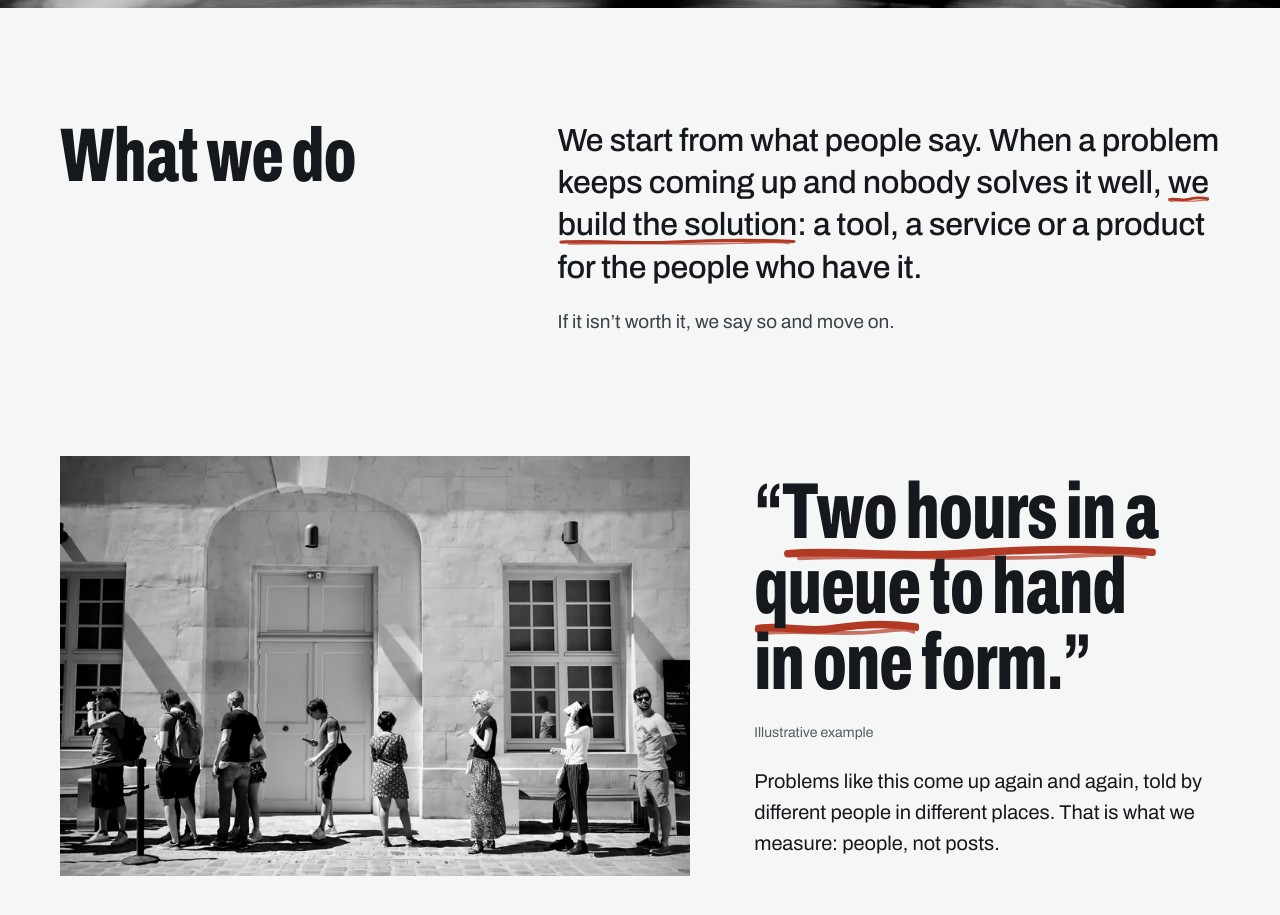
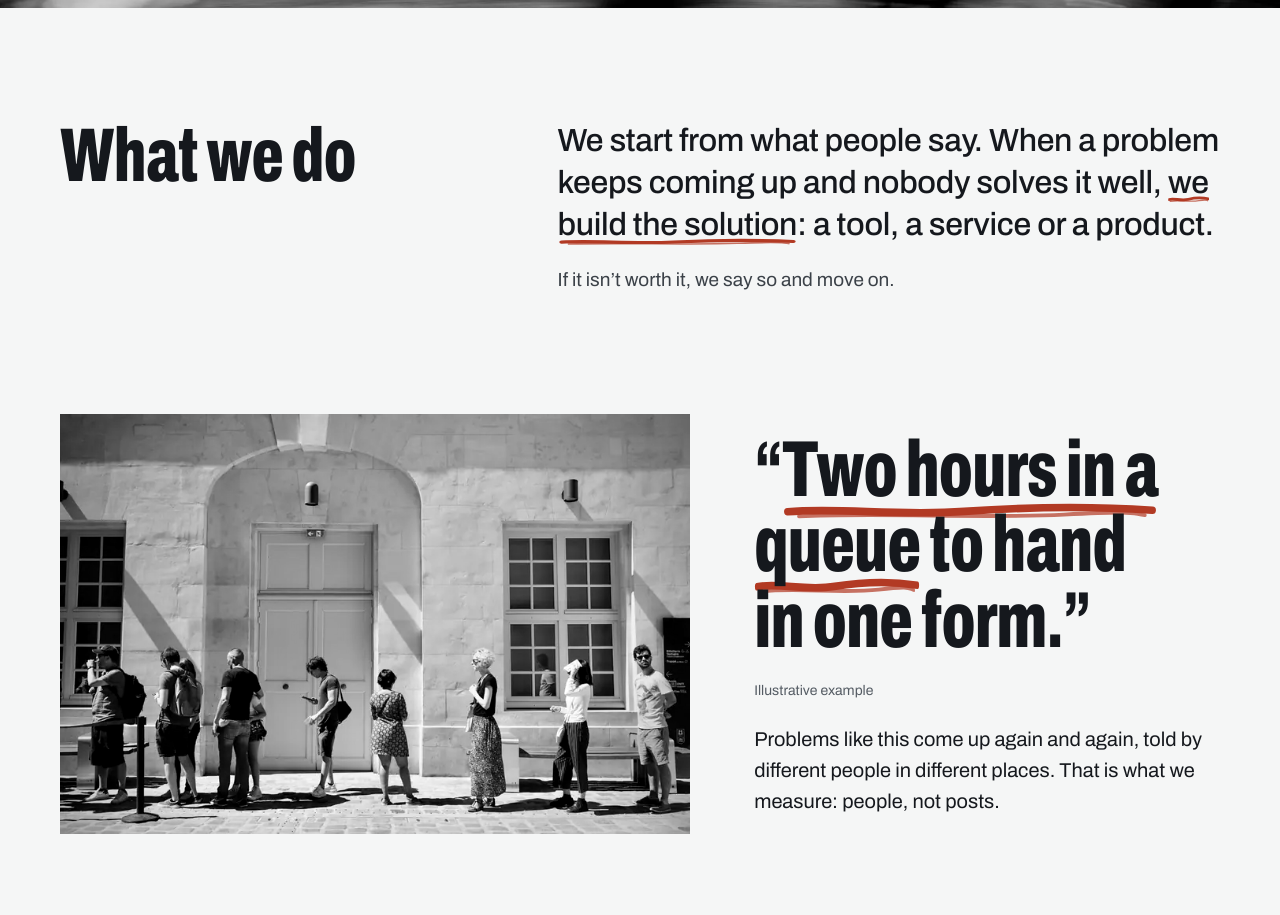
Before and after one commit to osfactory-hq/web, a plain HTML site: page index.html in a window 1280 px wide. Shown: the part 1220-2135 px from the top of the page. Drawn offline with Linux system fonts and the light colour scheme.

Commit message:
Portada: ajustes de textos y subrayado a mano
Co-Authored-By: Claude Opus 5.5 <noreply@anthropic.com>

```diff
--- a/index.html
+++ b/index.html
@@ -375,7 +375,7 @@ picture{display:contents}
     <div class="wrap what-grid">
       <h2 class="cond h2"><span data-l="es">Qué hacemos</span><span data-l="en">What we do</span></h2>
       <div class="what-body">
-        <p class="big"><span data-l="es">Partimos de lo que la gente cuenta. Cuando un problema se repite y nadie lo resuelve bien, <span class="hl">creamos la solución</span>: una herramienta, un servicio o un producto para quien lo sufre.</span><span data-l="en">We start from what people say. When a problem keeps coming up and nobody solves it well, <span class="hl">we build the solution</span>: a tool, a service or a product for the people who have it.</span></p>
+        <p class="big"><span data-l="es">Partimos de lo que la gente cuenta. Cuando un problema se repite y nadie lo resuelve bien, <span class="hl">creamos la solución</span>: una herramienta, un servicio o un producto.</span><span data-l="en">We start from what people say. When a problem keeps coming up and nobody solves it well, <span class="hl">we build the solution</span>: a tool, a service or a product.</span></p>
         <p><span data-l="es">Si no merece la pena, lo decimos y pasamos al siguiente.</span><span data-l="en">If it isn’t worth it, we say so and move on.</span></p>
       </div>
     </div>
```
